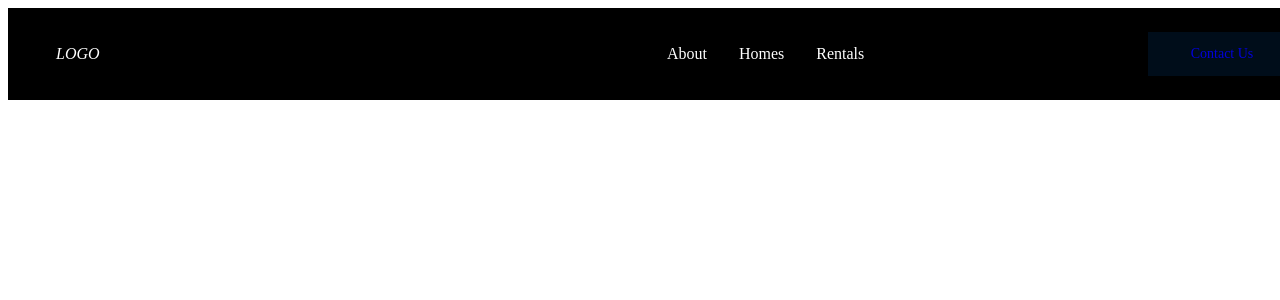
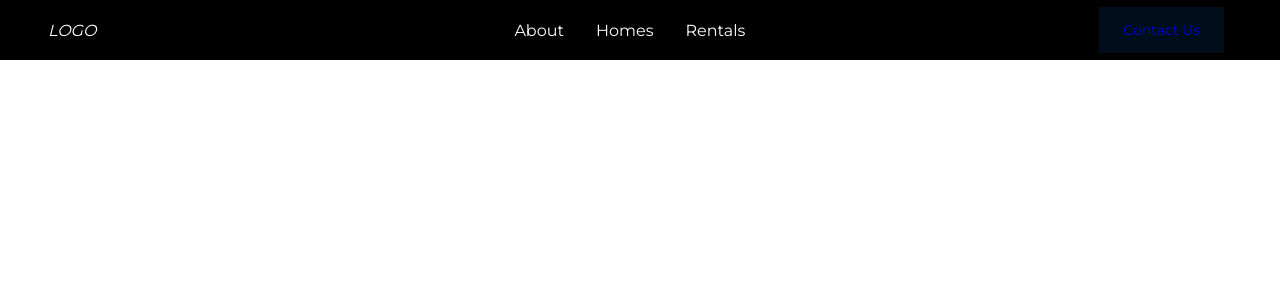
Before and after one commit to BinayT/Dream-Home, a React (Create React App) app: page / in a window 1280 px wide. Shown: the top 300 px of the page. Built offline with nearby package versions, Linux system fonts and the light colour scheme.

Commit message:
Navbar styled hiding contents below 768px

```diff
--- a/public/index.html
+++ b/public/index.html
@@ -15,6 +15,11 @@
       user's mobile device or desktop. See https://developers.google.com/web/fundamentals/web-app-manifest/
     -->
     <link rel="manifest" href="%PUBLIC_URL%/manifest.json" />
+    <link rel="preconnect" href="https://fonts.gstatic.com" />
+    <link
+      href="https://fonts.googleapis.com/css2?family=Montserrat:wght@400;700&display=swap"
+      rel="stylesheet"
+    />
     <!--
       Notice the use of %PUBLIC_URL% in the tags above.
       It will be replaced with the URL of the `public` folder during the build.
@@ -24,7 +29,7 @@
       work correctly both with client-side routing and a non-root public URL.
       Learn how to configure a non-root public URL by running `npm run build`.
     -->
-    <title>React App</title>
+    <title>Dream Homes | Making dream reality</title>
   </head>
   <body>
     <noscript>You need to enable JavaScript to run this app.</noscript>
--- a/src/components/Navbar/Navbar.jsx
+++ b/src/components/Navbar/Navbar.jsx
@@ -12,7 +12,7 @@ function Navbar() {
       <Link className='logo' to='/'>
         LOGO
       </Link>
-      <i />
+      <i className='nav__bars'></i>
       <div className='nav__menu'>
         {menuData.map(({ link, title }, i) => (
           <MenuLinks key={i} link={link} title={title} />
--- a/src/components/Navbar/Navbar.scss
+++ b/src/components/Navbar/Navbar.scss
@@ -1,3 +1,10 @@
+//Menu and Button on nav should disappear under 768px of screen
+@mixin hideMenu {
+  @media screen and (max-width: 768px) {
+    display: none;
+  }
+}
+
 nav {
   height: 60px;
   background-color: #000;
@@ -23,13 +30,22 @@ nav {
   font-style: italic;
 }
 
-.nav-menu {
+.nav__bars {
+  display: none;
+}
+
+.nav__menu {
   display: flex;
   align-items: center;
+  margin-right: -48px;
+
+  @include hideMenu();
 }
 
 .nav__button {
   display: flex;
   align-items: center;
   margin-right: 24px;
+
+  @include hideMenu();
 }
--- a/src/index.js
+++ b/src/index.js
@@ -3,6 +3,8 @@ import ReactDOM from 'react-dom';
 import App from './App';
 import reportWebVitals from './reportWebVitals';
 import { BrowserRouter as Router } from 'react-router-dom';
+
+import './index.scss';
 
 ReactDOM.render(
   <React.StrictMode>
--- /dev/null
+++ b/src/index.scss
@@ -0,0 +1,11 @@
+* {
+  margin: 0;
+  padding: 0;
+  box-sizing: border-box;
+  font-family: 'Montserrat', sans-serif;
+}
+
+html,
+body {
+  overflow: hidden;
+}
```
